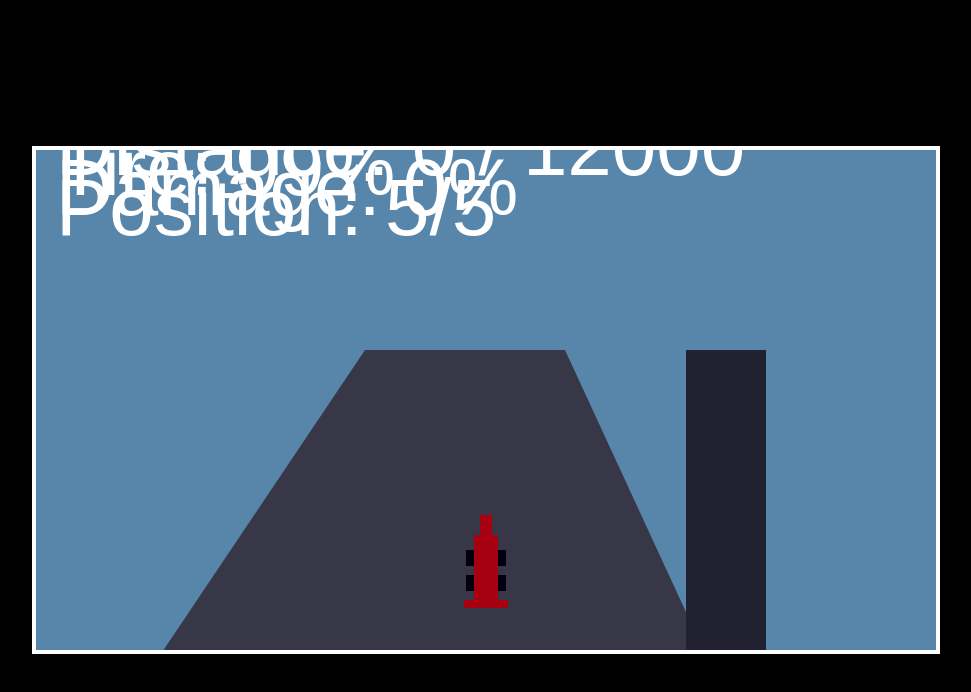
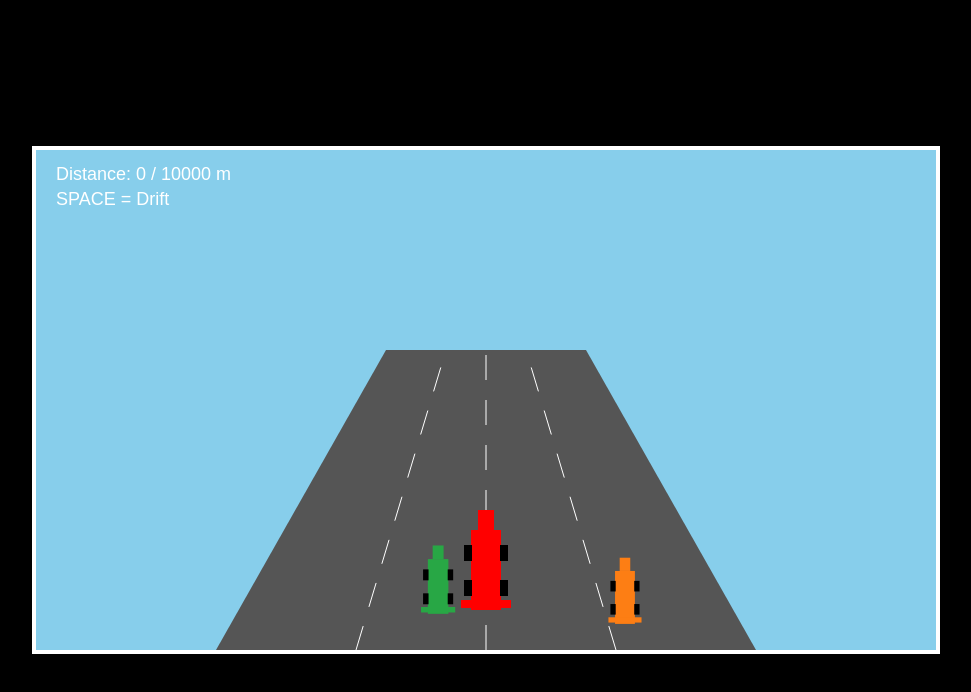
Before and after one commit to nobody-alive/happy-new-year-2026-, a plain HTML site: page index.html in a window 1280 px wide. Shown: the whole page, without its empty margins (154-1125 px from the left). Drawn offline with Linux system fonts and the light colour scheme.

Commit message:
Update index.html
deleting some stuff cuz its bad AF

```diff
--- a/index.html
+++ b/index.html
@@ -2,21 +2,21 @@
 <html lang="en">
 <head>
 <meta charset="UTF-8">
-<title>Ultimate F1 Racer</title>
+<title>Realistic F1 Racer</title>
 <style>
   body {
     margin: 0;
-  background: black;
+    background: #000;
+    font-family: Arial, sans-serif;
     display: flex;
     justify-content: center;
     align-items: center;
     height: 100vh;
     color: white;
-  font-family: Arial;
   }
   canvas {
+    background: skyblue;
     border: 4px solid white;
-  background: #87ceeb;
   }
 </style>
 </head>
@@ -29,17 +29,15 @@ const canvas = document.getElementById("game");
 const ctx = canvas.getContext("2d");
 
 // ================= CONSTANTS =================
-const TRACK_LENGTH = 12000;
-const BASE_MAX_SPEED = 8;
+const TRACK_LENGTH = 10000; // meters
+const MAX_SPEED = 8;
 
 // ================= STATE =================
 let raceStarted = false;
 let raceOver = false;
-let countdown = 180;
+let countdown = 240; // 4 seconds
 let roadCurve = 0;
 let targetCurve = 0;
-let rain = Math.random() < 0.5;
-let night = true;
 
 // ================= INPUT =================
 const keys = {};
@@ -52,22 +50,18 @@ const player = {
   vx: 0,
   speed: 0,
   dist: 0,
-  angle: 0,
-  tire: 100,
-  damage: 0,
-  drs: false,
-  inPit: false
+  angle: 0
 };
 
-// ================= AI =================
+// ================= AI CARS =================
 const aiCars = [];
+const colors = ["#007bff", "#28a745", "#ffc107", "#fd7e14"];
 for (let i = 0; i < 4; i++) {
   aiCars.push({
-    name: "AI " + (i + 1),
     lane: (i - 1.5) * 140,
-    dist: Math.random() * 600,
-    speed: 4.5 + Math.random(),
-    color: ["blue", "green", "yellow", "orange"][i]
+    dist: Math.random() * 400,
+    speed: 4.8 + Math.random(),
+    color: colors[i]
   });
 }
 
@@ -82,85 +76,72 @@ function update() {
     return;
   }
 
-  // Road curves
+  // Random road turns
   if (Math.random() < 0.01)
-    targetCurve = (Math.random() - 0.5) * 0.7;
+    targetCurve = (Math.random() - 0.5) * 0.6;
+
   roadCurve += (targetCurve - roadCurve) * 0.02;
 
-  // Tire wear
-  player.tire -= 0.01;
-  if (player.tire < 0) player.tire = 0;
+  // Player speed
+  if (keys["ArrowUp"]) player.speed += 0.12;
+  if (keys["ArrowDown"]) player.speed -= 0.2;
+  player.speed *= 0.99;
+  player.speed = Math.max(0, Math.min(player.speed, MAX_SPEED));
 
-  // Grip
-  let grip = 0.85 * (player.tire / 100);
-  if (rain) grip *= 0.75;
-  if (keys[" "]) grip *= 0.9;
+  // Steering & drift
+  const drifting = keys[" "];
+  const steer = drifting ? 0.6 : 0.4;
+  const grip = drifting ? 0.93 : 0.8;
 
-  // Speed
-  let maxSpeed = BASE_MAX_SPEED * (1 - player.damage / 150);
-  if (keys["ArrowUp"]) player.speed += 0.12;
-  if (keys["ArrowDown"]) player.speed -= 0.25;
+  if (keys["ArrowLeft"]) player.vx -= steer;
+  if (keys["ArrowRight"]) player.vx += steer;
 
-  // DRS
-  player.drs = keys["d"] || keys["D"];
-  if (player.drs && player.speed > 5) maxSpeed += 1.5;
-
-  player.speed *= 0.99;
-  player.speed = Math.max(0, Math.min(player.speed, maxSpeed));
-
-  // Steering
-  if (keys["ArrowLeft"]) player.vx -= 0.5;
-  if (keys["ArrowRight"]) player.vx += 0.5;
   player.vx *= grip;
-
   player.x += player.vx;
   player.angle = player.vx * 0.04;
+
+  // Curve force
   player.x -= roadCurve * player.speed * 18;
 
-  // Damage from edges
-  if (Math.abs(player.x) > 280) {
-    player.damage += 0.1;
-    player.speed *= 0.95;
-  }
+  // Clamp road width
+  player.x = Math.max(-260, Math.min(260, player.x));
 
-  // Pit lane
-  player.inPit = player.x > 240 && player.speed < 2;
-  if (player.inPit) {
-    player.tire += 0.5;
-    player.damage -= 0.5;
-    if (player.tire > 100) player.tire = 100;
-    if (player.damage < 0) player.damage = 0;
-  }
-
+  // Distance
   player.dist += player.speed;
 
   // AI
   aiCars.forEach(ai => {
     ai.dist += ai.speed;
-    ai.lane -= roadCurve * ai.speed * 8;
+    ai.lane -= roadCurve * ai.speed * 10;
   });
 
   // Finish
   if (player.dist >= TRACK_LENGTH) raceOver = true;
 }
 
-// ================= DRAW CAR =================
-function drawF1Car(x, y, s, a, c) {
+// ================= DRAW HELPERS =================
+function drawF1Car(x, y, scale, angle, color) {
   ctx.save();
   ctx.translate(x, y);
-  ctx.rotate(a);
-  ctx.scale(s, s);
+  ctx.rotate(angle);
+  ctx.scale(scale, scale);
 
-  ctx.fillStyle = c;
-  ctx.fillRect(-12, -35, 24, 70);
-  ctx.fillRect(-6, -55, 12, 20);
-  ctx.fillRect(-22, 30, 44, 8);
+  // Body
+  ctx.fillStyle = color;
+  ctx.fillRect(-15, -40, 30, 80);
 
+  // Nose
+  ctx.fillRect(-8, -60, 16, 20);
+
+  // Rear wing
+  ctx.fillRect(-25, 30, 50, 8);
+
+  // Wheels
   ctx.fillStyle = "black";
-  ctx.fillRect(-20, -20, 8, 16);
-  ctx.fillRect(12, -20, 8, 16);
-  ctx.fillRect(-20, 5, 8, 16);
-  ctx.fillRect(12, 5, 8, 16);
+  ctx.fillRect(-22, -25, 8, 16);
+  ctx.fillRect(14, -25, 8, 16);
+  ctx.fillRect(-22, 10, 8, 16);
+  ctx.fillRect(14, 10, 8, 16);
 
   ctx.restore();
 }
@@ -179,52 +160,57 @@ function draw() {
   ctx.closePath();
   ctx.fill();
 
-  // Pit lane
-  ctx.fillStyle = "#333";
-  ctx.fillRect(650, 200, 80, 300);
+  // Lane lines
+  ctx.strokeStyle = "white";
+  ctx.setLineDash([25, 20]);
+  for (let i = -1; i <= 1; i++) {
+    ctx.beginPath();
+    ctx.moveTo(450 + i * 130 + roadCurve * 220, 500);
+    ctx.lineTo(450 + i * 40 + roadCurve * 90, 200);
+    ctx.stroke();
+  }
+  ctx.setLineDash([]);
 
   // AI cars
   aiCars.forEach(ai => {
     const z = ai.dist - player.dist;
     if (z < -100 || z > 900) return;
-    const s = 1 - z / 1100;
-    drawF1Car(450 + ai.lane * s, 280 + z * 0.45, s, 0, ai.color);
+
+    const scale = 1 - z / 1100;
+    const x = 450 + ai.lane * scale + roadCurve * z * 0.6;
+    const y = 280 + z * 0.45;
+
+    drawF1Car(x, y, scale, roadCurve * 0.2, ai.color);
   });
 
-  // Player
+  // Player car
   drawF1Car(450 + player.x, 420, 1, player.angle, "red");
-
-  // Night overlay
-  if (night) {
-    ctx.fillStyle = "rgba(0,0,50,0.35)";
-    ctx.fillRect(0, 0, canvas.width, canvas.height);
-  }
-
-  // Rain
-  if (rain) {
-    ctx.strokeStyle = "rgba(200,200,255,0.3)";
-    for (let i = 0; i < 50; i++)
-      ctx.strokeRect(Math.random()*900, Math.random()*500, 2, 10);
-  }
 
   // HUD
   ctx.fillStyle = "white";
-  ctx.fillText(`Distance: ${Math.floor(player.dist)} / ${TRACK_LENGTH}`, 20, 25);
-  ctx.fillText(`Tire: ${player.tire.toFixed(0)}%`, 20, 45);
-  ctx.fillText(`Damage: ${player.damage.toFixed(0)}%`, 20, 65);
-  ctx.fillText(`Position: ${1 + aiCars.filter(a => a.dist > player.dist).length}/5`, 20, 85);
+  ctx.font = "18px Arial";
+  ctx.fillText(`Distance: ${Math.floor(player.dist)} / ${TRACK_LENGTH} m`, 20, 30);
+  ctx.fillText("SPACE = Drift", 20, 55);
 
+  // Countdown lights
   if (!raceStarted) {
-    ctx.font = "80px Arial";
-    ctx.fillText(countdown > 120 ? "3" : countdown > 60 ? "2" : "1", 430, 250);
+    ctx.font = "70px Arial";
+    ctx.fillText(
+      countdown > 160 ? "🔴🔴🔴" :
+      countdown > 80 ? "🟠🟠" : "🟢",
+      350, 250
+    );
   }
 
+  // Finish message
   if (raceOver) {
     ctx.fillStyle = "black";
     ctx.fillRect(200, 150, 520, 200);
     ctx.fillStyle = "white";
+    ctx.font = "30px Arial";
+    ctx.fillText("RACE FINISHED!", 330, 215);
     ctx.font = "28px Arial";
-    ctx.fillText("🎉 HAPPY NEW YEAR 2026!!! 🎉", 245, 260);
+    ctx.fillText("🎉 HAPPY NEW YEAR 2026!!! 🎉", 245, 265);
   }
 }
 
@@ -234,6 +220,7 @@ function loop() {
   draw();
   requestAnimationFrame(loop);
 }
+
 loop();
 </script>
 
```
Lines whose indentation alone changed are shown as unchanged.
